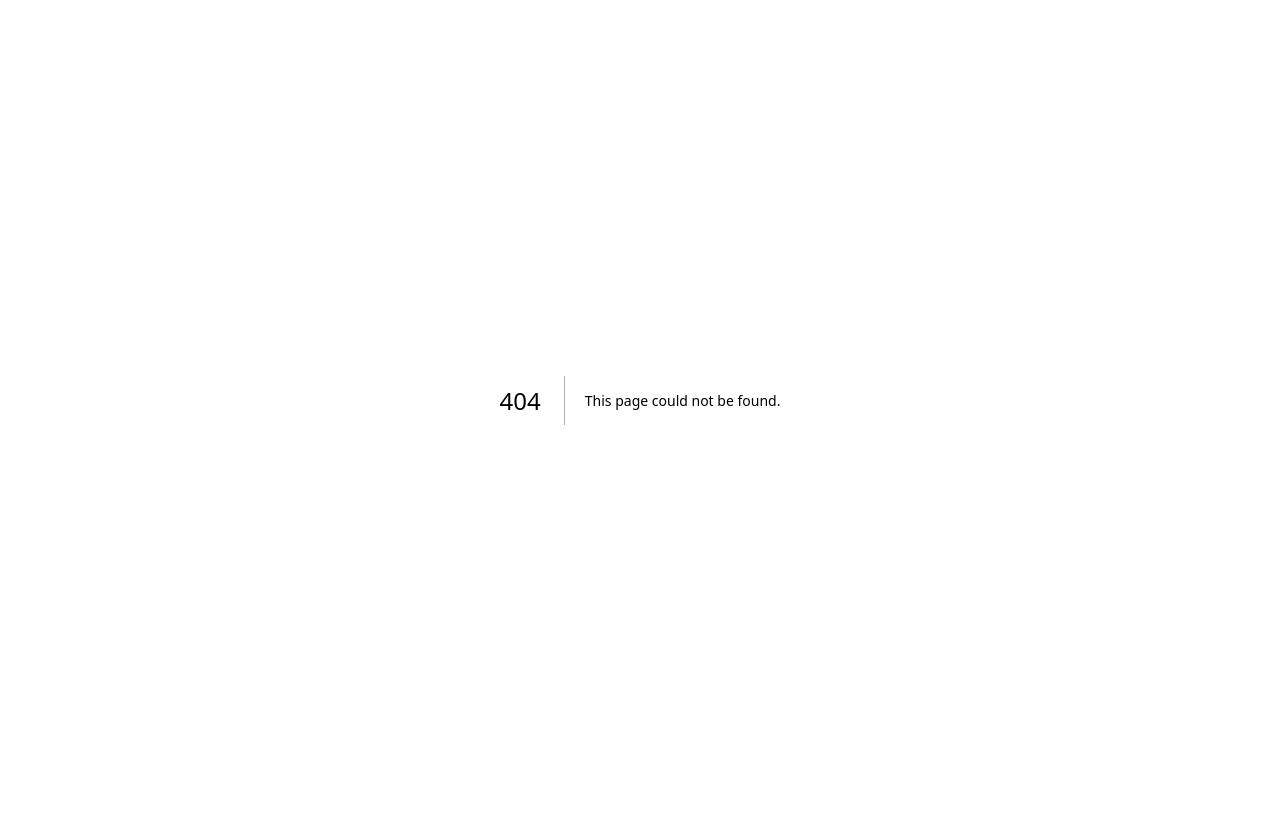
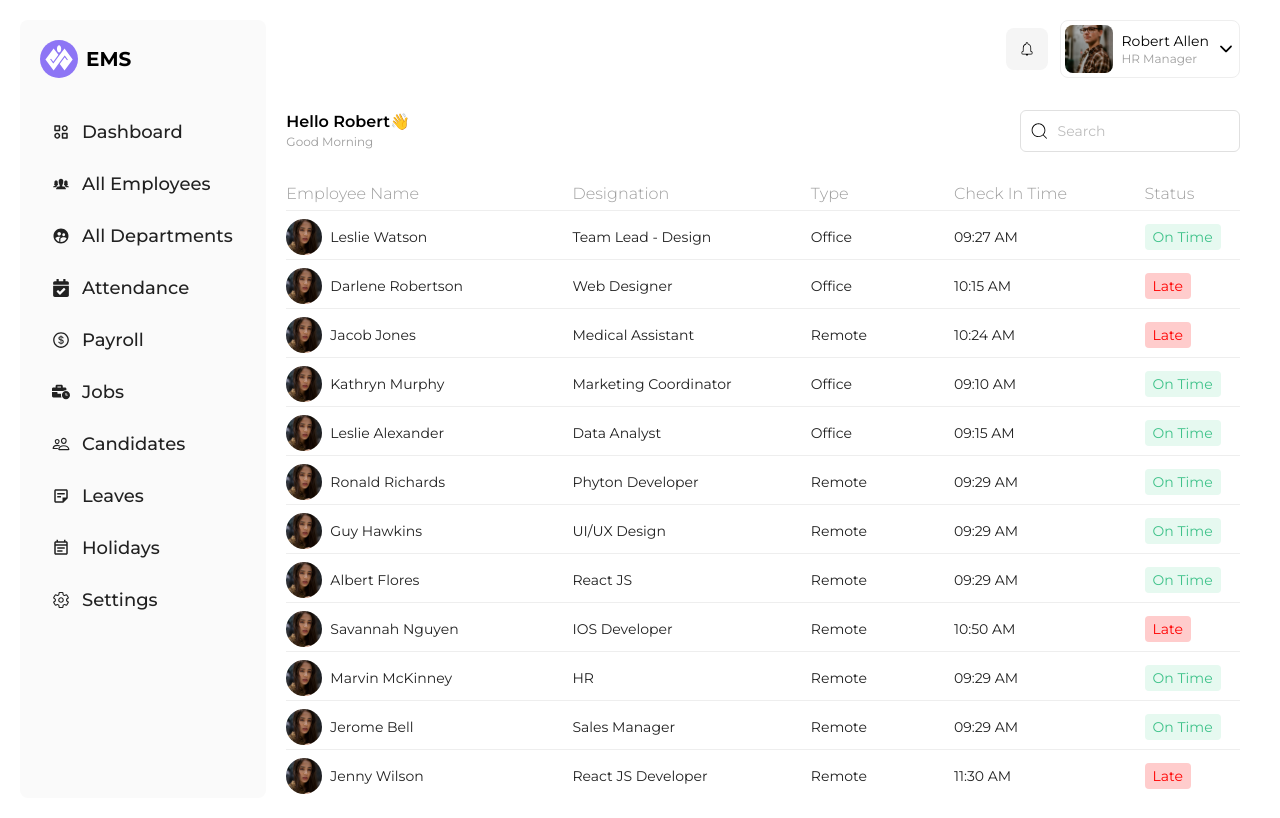
Before and after one commit to CSC-432-Group-5/csc-432-fe, a Next.js app: page /employee_list in a window 1280 px wide. Before the commit this address had no page. Built offline with nearby package versions, Linux system fonts and the light colour scheme.

Commit message:
employee_list

```diff
--- /dev/null
+++ b/components/data/EmployeeData.tsx
@@ -0,0 +1,98 @@
+export const employeeData = [
+    {
+        img: "/empimg.png",
+        employeeName: "Leslie Watson",
+        designation: "Team Lead - Design",
+        type: "Office",
+        checkInTime: "09:27 AM",
+        status: "On Time"
+    },
+    {
+        img: "/empimg.png",
+        employeeName: "Darlene Robertson",
+        designation: "Web Designer",
+        type: "Office",
+        checkInTime: "10:15 AM",
+        status: "Late"
+    },
+    {
+        img: "/empimg.png",
+        employeeName: "Jacob Jones",
+        designation: "Medical Assistant",
+        type: "Remote",
+        checkInTime: "10:24 AM",
+        status: "Late"
+    },
+    {
+        img: "/empimg.png",
+        employeeName: "Kathryn Murphy",
+        designation: "Marketing Coordinator",
+        type: "Office",
+        checkInTime: "09:10 AM",
+        status: "On Time"
+    },
+    {
+        img: "/empimg.png",
+        employeeName: "Leslie Alexander",
+        designation: "Data Analyst",
+        type: "Office",
+        checkInTime: "09:15 AM",
+        status: "On Time"
+    },
+    {
+        img: "/empimg.png",
+        employeeName: "Ronald Richards",
+        designation: "Phyton Developer",
+        type: "Remote",
+        checkInTime: "09:29 AM",
+        status: "On Time"
+    },
+    {
+        img: "/empimg.png",
+        employeeName: "Guy Hawkins",
+        designation: "UI/UX Design",
+        type: "Remote",
+        checkInTime: "09:29 AM",
+        status: "On Time"
+    },
+    {
+        img: "/empimg.png",
+        employeeName: "Albert Flores",
+        designation: "React JS",
+        type: "Remote",
+        checkInTime: "09:29 AM",
+        status: "On Time"
+    },
+    {
+        img: "/empimg.png",
+        employeeName: "Savannah Nguyen",
+        designation: "IOS Developer",
+        type: "Remote",
+        checkInTime: "10:50 AM",
+        status: "Late"
+    },
+    {
+        img: "/empimg.png",
+        employeeName: "Marvin McKinney",
+        designation: "HR",
+        type: "Remote",
+        checkInTime: "09:29 AM",
+        status: "On Time"
+    },
+    {
+        img: "/empimg.png",
+        employeeName: "Jerome Bell",
+        designation: "Sales Manager",
+        type: "Remote",
+        checkInTime: "09:29 AM",
+        status: "On Time"
+    },
+    {
+        img: "/empimg.png",
+        employeeName: "Jenny Wilson",
+        designation: "React JS Developer",
+        type: "Remote",
+        checkInTime: "11:30 AM",
+        status: "Late"
+    }
+];
--- a/components/layout/layout.tsx
+++ b/components/layout/layout.tsx
@@ -9,31 +9,26 @@ const Layout = ({ children }) => {
   const [sidebarOpen, setSidebarOpen] = useState(false);
 
   return (
-    <div className="flex w-full bg-white p-3">
-      <div className="md:w-[20%]">
+    <div className="flex w-full bg-white p-5">
+      <div className="md:w-[25%]">
         <Sidebar sidebarOpen={sidebarOpen} setSidebarOpen={setSidebarOpen} />
       </div>
 
-      <div className="flex-1 flex flex-col px-2 md:px-5">
+      <div className="flex flex-col px-2 md:px-5 w-full">
         <div className="flex justify-between w-full items-center pb-8">
           <div className="md:hidden flex" onClick={() => setSidebarOpen(true)}>
             <CgMenuLeftAlt className="w-6 h-6" aria-hidden="true" />
           </div>
-          <div className="hidden md:flex flex-col">
-            <div className="font-semibold text-sm md:text-base">
-              Hello Robert👋
-            </div>
-            <div className="text-xs text-gray-500">Good Morning</div>
-          </div>
+          <div></div>
 
           <div className="flex gap-3 items-center ">
-            <div>
+            {/* <div>
               <input
                 type="text"
                 placeholder="Search..."
                 className="py-2 px-4 border  outline-none rounded-lg"
               />
-            </div>
+            </div> */}
 
             <div className="bg-gray-100 p-3 hidden md:flex text-sm md:text-lg rounded-lg">
               <CiBellOn />
@@ -54,7 +49,7 @@ const Layout = ({ children }) => {
           </div>
         </div>
 
-        <div className="flex-1">{children}</div>
+        <div className="">{children}</div>
       </div>
     </div>
   );
--- a/components/sidebar.tsx
+++ b/components/sidebar.tsx
@@ -19,20 +19,20 @@ import { GiOverInfinity } from "react-icons/gi";
 
 export default function Sidebar({ sidebarOpen, setSidebarOpen }) {
   const nav = [
-    { icon: <BiCategoryAlt />, name: "Dashboard" },
-    { icon: <IoIosPeople />, name: "All Employees" },
-    { icon: <MdSupervisedUserCircle />, name: "All Departments" },
-    { icon: <FaCalendarCheck />, name: "Attendance" },
-    { icon: <AiOutlineDollarCircle />, name: "Payroll" },
-    { icon: <FaBusinessTime />, name: "Jobs" },
-    { icon: <IoPeopleOutline />, name: "Candidates" },
-    { icon: <MdOutlineStickyNote2 />, name: "Leaves" },
-    { icon: <MdOutlineEventNote />, name: "Holidays" },
-    { icon: <IoSettingsOutline />, name: "Settings" },
+    { icon: <BiCategoryAlt />, name: "Dashboard", path: "/dashboard" },
+    { icon: <IoIosPeople />, name: "All Employees", path: "/all-employees" },
+    { icon: <MdSupervisedUserCircle />, name: "All Departments", path: "/all-departments" },
+    { icon: <FaCalendarCheck />, name: "Attendance", path: "/employee_list" },
+    { icon: <AiOutlineDollarCircle />, name: "Payroll", path: "/payroll" },
+    { icon: <FaBusinessTime />, name: "Jobs", path: "/jobs" },
+    { icon: <IoPeopleOutline />, name: "Candidates", path: "/candidates" },
+    { icon: <MdOutlineStickyNote2 />, name: "Leaves", path: "/leaves" },
+    { icon: <MdOutlineEventNote />, name: "Holidays", path: "/holidays" },
+    { icon: <IoSettingsOutline />, name: "Settings", path: "/settings" },
   ];
 
   return (
-    <div className="flex h-screen overflow-hidden">
+    <div className="flex h-full overflow-hidden">
       <div
         className={`fixed inset-0 flex z-40 md:hidden ${
           sidebarOpen ? "block" : "hidden"
@@ -58,7 +58,7 @@ export default function Sidebar({ sidebarOpen, setSidebarOpen }) {
             <nav className=" flex flex-col gap-6 pt-6  font-medium pl-5">
               {nav.map((item, index) => (
                 <div key={index}>
-                  <Link href={""} key={index}>
+                  <Link href={item.path} key={index}>
                     <div className=" text-gray-900 flex gap-3  p-3 rounded-e-lg text-base items-center hover:bg-gray-200 w-full hover:text-[#8D75F5] hover:border-l-4 hover:border-[#8D75F5]">
                       <p className=" text-lg">{item.icon}</p>
                       <p className="">{item.name}</p>
@@ -81,11 +81,11 @@ export default function Sidebar({ sidebarOpen, setSidebarOpen }) {
             <p className="text-black font-bold text-xl ">EMS</p>
           </div>
           <div className="flex flex-col bg-gray-50 gap-5 pt-7">
-            <nav className=" flex flex-col   font-medium ">
+            <nav className=" flex flex-col  font-medium ">
               {nav.map((item, index) => (
                 <div key={index}>
-                  <Link href={""} key={index}>
-                    <div className="text-gray-900 flex gap-3 p-3 rounded-e-lg text-base items-center hover:bg-gray-200 w-full hover:text-[#8D75F5] hover:border-l-4 hover:border-[#8D75F5]">
+                  <Link href={item.path} key={index}>
+                    <div className="text-gray-900 flex gap-3 p-3 rounded-e-lg text-sm items-center hover:bg-gray-200 w-full hover:text-[#8D75F5] hover:border-l-4 hover:border-[#8D75F5]">
                       <p className="text-base md:text-lg">{item.icon}</p>
                       <p className="md:text-lg text-sm">{item.name}</p>
                     </div>
--- /dev/null
+++ b/pages/employee_list.tsx
@@ -0,0 +1,82 @@
+import Layout from "@/components/layout/layout";
+import React, { useState } from "react";
+import { CiSearch } from "react-icons/ci";
+import { employeeData } from "@/components/data/EmployeeData";
+
+export default function employee_list() {
+  const [searchTerm, setSearchTerm] = useState("");
+
+  const handleSearchChange = (e) => {
+    setSearchTerm(e.target.value);
+  };
+
+  const filteredEmployeeData = employeeData.filter((employee) =>
+    employee.employeeName.toLowerCase().includes(searchTerm.toLowerCase())
+  );
+
+  return (
+    <div>
+      <Layout>
+        <div className=" flex flex-col gap-5">
+          <div className="flex justify-between w-full">
+            <div className="hidden md:flex flex-col pb-3">
+              <div className="font-semibold text-sm md:text-base">
+                Hello Robert👋
+              </div>
+              <div className="text-xs text-gray-500">Good Morning</div>
+            </div>
+            <div>
+              <div className="flex items-center border border-gray-300 rounded-md p-2 ">
+                <CiSearch className="mr-2 text-2xl font-medium" />
+                <input
+                  type="text"
+                  placeholder="Search"
+                  className="w-full outline-none text-sm"
+                  value={searchTerm}
+                  onChange={handleSearchChange}
+                />
+              </div>
+            </div>
+          </div>
+          <div>
+            <div className=" flex w-full text-gray-500 text-base font-light pb-1">
+              <div className="w-[30%]">Employee Name</div>
+              <div className="w-[25%]">Designation</div>
+              <div className="w-[15%]">Type</div>
+              <div className="w-[20%]">Check In Time</div>
+              <div className="w-[10%]">Status</div>
+            </div>
+            {filteredEmployeeData.map((employee, index) => (
+              <div className="" key={index}>
+                <div className=" flex w-full   text-gray-900 text-sm pb-1 py-2 items-center border-t">
+                  <div className="w-[30%] flex gap-2 items-center">
+                    <img
+                      src={employee.img}
+                      alt=""
+                      className="w-9 h-9 object-cover object-center  rounded-[50%]"
+                    />
+                    <div>{employee.employeeName}</div>
+                  </div>
+                  <div className="w-[25%]">{employee.designation}</div>
+                  <div className="w-[15%]">{employee.type}</div>
+                  <div className="w-[20%]">{employee.checkInTime}</div>
+                  <div className="w-[10%]">
+                    <span
+                      className={`px-2 py-1 rounded ${
+                        employee.status === "On Time"
+                          ? "bg-[#E6F9F0] text-[#3FC28A]"
+                          : "text-[#FF0000] bg-[#FFCCCC]"
+                      }`}
+                    >
+                      {employee.status}
+                    </span>
+                  </div>
+                </div>
+              </div>
+            ))}
+          </div>
+        </div>
+      </Layout>
+    </div>
+  );
+}
```
Also changed, not shown: public/empimg.png (added).
